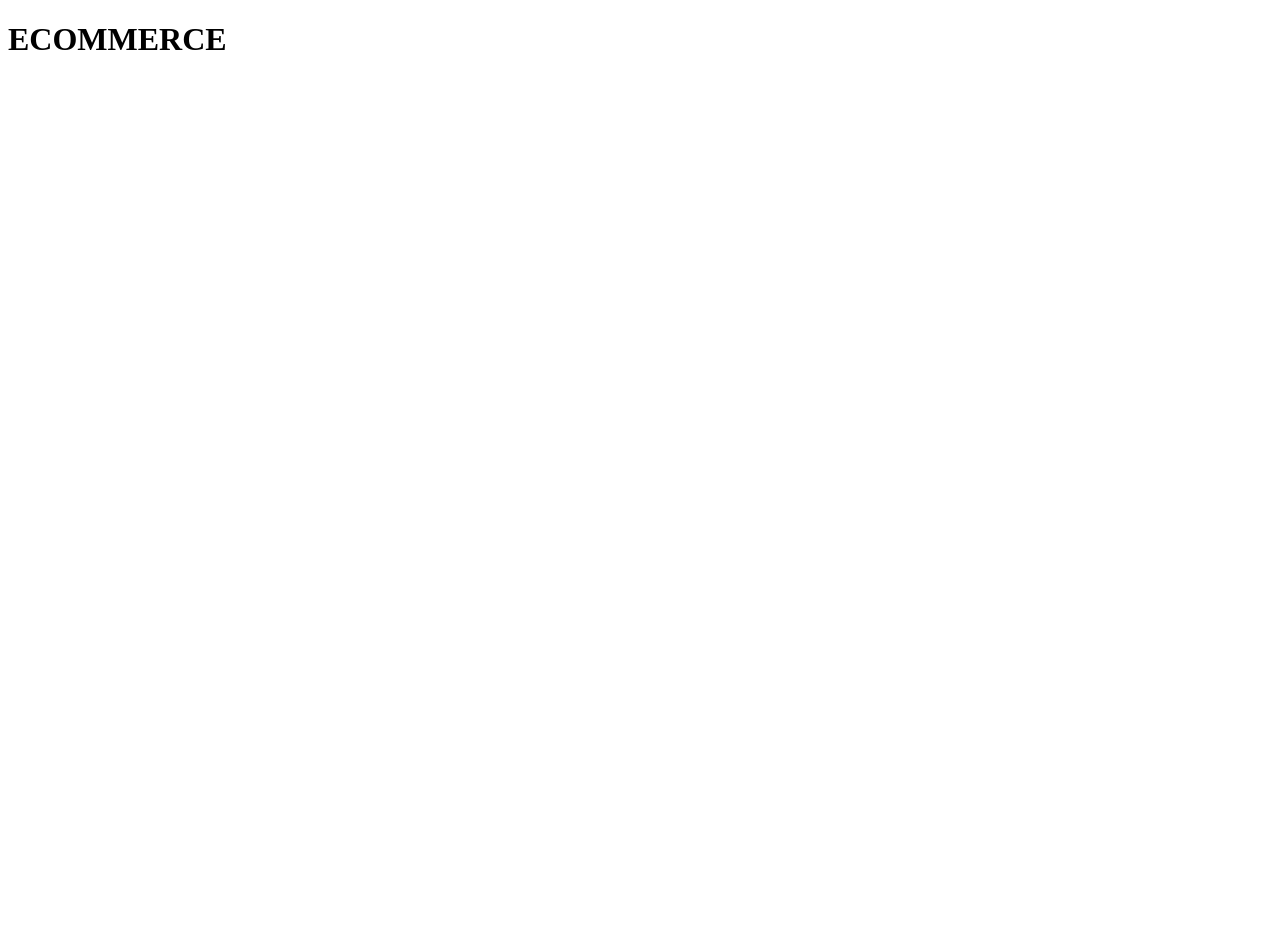
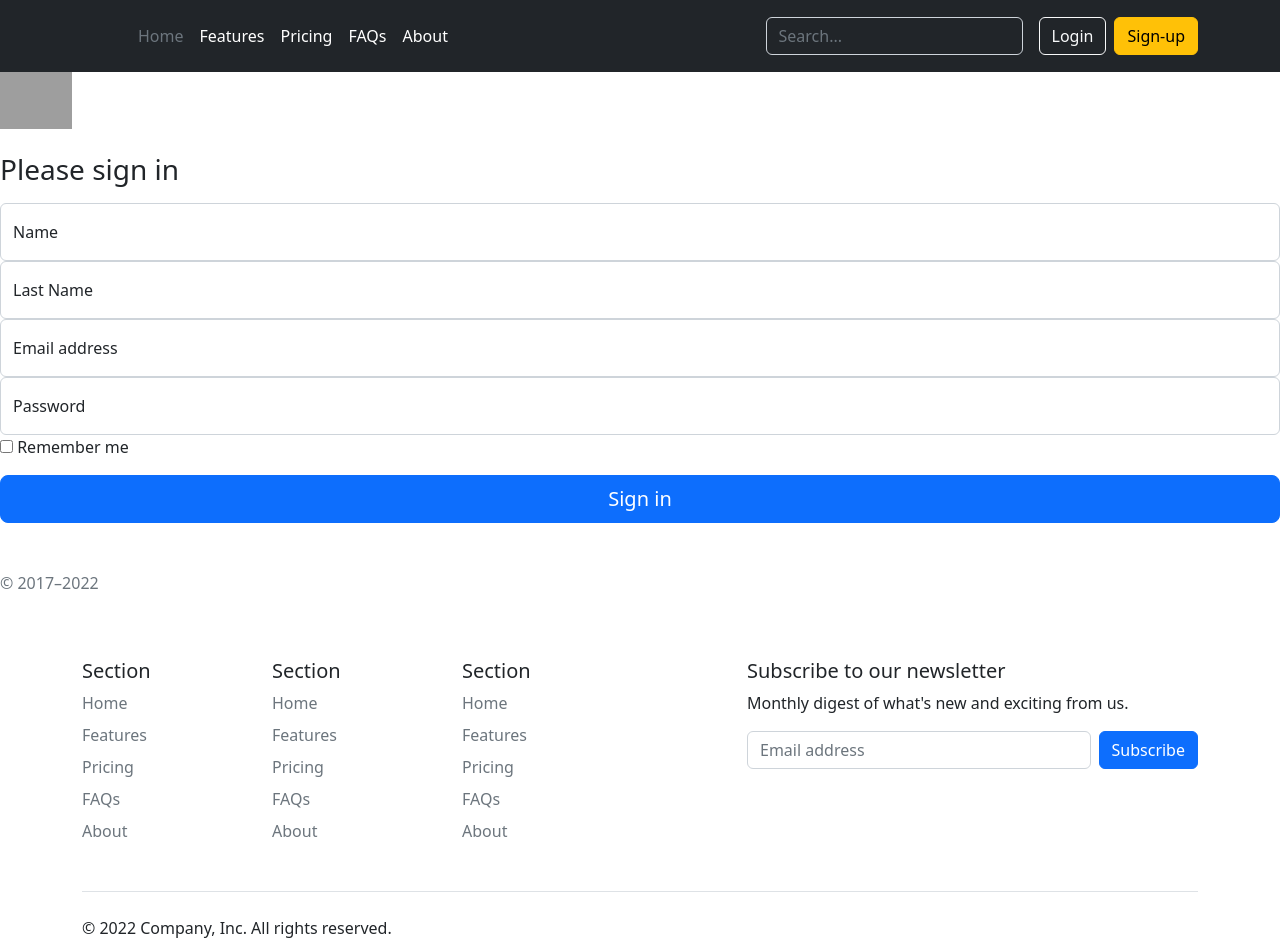
Before and after one commit to LeccStar/e-commerce-frontend, a React (Create React App) app: page /account in a window 1280 px wide. Shown: the top 952 px of the page. Before the commit the page ends 800 px from the top, so only its background shows below. Built offline with nearby package versions, Linux system fonts and the light colour scheme; grey boxes are pictures that could not be loaded.

Commit message:
creates account form

```diff
--- a/src/App.js
+++ b/src/App.js
@@ -1,8 +1,15 @@
+import { BrowserRouter } from "react-router-dom";
+import AppRouter from "./router/AppRouter";
+import Footer from "./shared/Footer";
+import Navbar from "./shared/Navbar";
+
 function App() {
   return (
-    <div>
-      <h1>ECOMMERCE</h1>
-    </div>
+    <BrowserRouter>
+    <Navbar/>
+    <AppRouter/>
+    <Footer/>
+    </BrowserRouter>
   );
 }
 
--- a/src/components/Account/Account.jsx
+++ b/src/components/Account/Account.jsx
@@ -1,8 +1,60 @@
 import React from 'react'
+import { useState } from 'react'
+import Swal from 'sweetalert2'
+import 'bootstrap/dist/css/bootstrap.css'
+
 
 const Account = () => {
+
+  const [formulario, setFormulario] = useState({
+    name: "",
+    lastName: "",
+    email: "",
+    password: ""
+  });
+
+  const handleInputChange = (e) => {
+    setFormulario({
+      ...formulario,
+      [e.target.name]: e.target.value
+    })
+  }
+
+  const createUser = async (e) => {
+    e.preventDefault()
+  }
+
   return (
-    <div>Account</div>
+    <main className="form-signin w-100 m-auto">
+      <form onSubmit={createUser}>
+        <img className="mb-4" src="/docs/5.2/assets/brand/bootstrap-logo.svg" alt width={72} height={57} />
+        <h1 className="h3 mb-3 fw-normal">Please sign in</h1>
+        <div className="form-floating">
+          <input type="text" className="form-control" id="floatingInput" placeholder="Name" value={formulario.name} name="name" onChange={handleInputChange} />
+          <label htmlFor="floatingInput">Name</label>
+        </div>
+        <div className="form-floating">
+          <input type="text" className="form-control" id="floatingInput" placeholder="Last Name" value={formulario.lastName} name="lastName" onChange={handleInputChange} />
+          <label htmlFor="floatingInput">Last Name</label>
+        </div>
+        <div className="form-floating">
+          <input type="email" className="form-control" id="floatingInput" placeholder="name@example.com" value={formulario.email} name="email" onChange={handleInputChange} />
+          <label htmlFor="floatingInput">Email address</label>
+        </div>
+        <div className="form-floating">
+          <input type="password" className="form-control" id="floatingPassword" placeholder="Password" value={formulario.password} name="password" onChange={handleInputChange} />
+          <label htmlFor="floatingPassword">Password</label>
+        </div>
+        <div className="checkbox mb-3">
+          <label>
+            <input type="checkbox" defaultValue="remember-me" /> Remember me
+          </label>
+        </div>
+        <button className="w-100 btn btn-lg btn-primary" type="submit">Sign in</button>
+        <p className="mt-5 mb-3 text-muted">© 2017–2022</p>
+      </form>
+    </main>
+
   )
 }
 
--- a/src/components/LoadingButton/LoadingButton.jsx
+++ b/src/components/LoadingButton/LoadingButton.jsx
@@ -1,4 +1,6 @@
-import { Button, Spinner } from 'react-Bootstrap';
+import Button from 'react-bootstrap/Button';
+import Spinner from 'react-bootstrap/Spinner';
+
 
 const LoadingButton = (isLoading, text) => {
     return (
--- a/src/index.js
+++ b/src/index.js
@@ -1,6 +1,9 @@
 import React from 'react';
 import ReactDOM from 'react-dom/client';
 import App from './App';
+import 'bootstrap/dist/css/bootstrap.min.css';
+import 'bootstrap/dist/js/bootstrap.bundle.min'
+
 
 const root = ReactDOM.createRoot(document.getElementById('root'));
 root.render(
--- a/src/router/AppRouter.jsx
+++ b/src/router/AppRouter.jsx
@@ -12,7 +12,7 @@ const AppRouter = () => {
         <Route path='home' element={<Home/>}/>
         <Route path='products' element={<Product/>}/>
         <Route path='login' element={<Login/>}/>
-        <Route path='acccount' element={<Account/>}/>
+        <Route path='account' element={<Account/>}/>
         <Route path='/' element={<Navigate to="/home"/>}/>
         <Route path='*' element={<NotFound/>}/>
     </Routes>
--- a/src/shared/Footer.jsx
+++ b/src/shared/Footer.jsx
@@ -1,6 +1,61 @@
 const Footer = () => {
   return (
-    <div>Footer</div>
+<div className="container">
+  <footer className="py-5">
+    <div className="row">
+      <div className="col-6 col-md-2 mb-3">
+        <h5>Section</h5>
+        <ul className="nav flex-column">
+          <li className="nav-item mb-2"><a href="#" className="nav-link p-0 text-muted">Home</a></li>
+          <li className="nav-item mb-2"><a href="#" className="nav-link p-0 text-muted">Features</a></li>
+          <li className="nav-item mb-2"><a href="#" className="nav-link p-0 text-muted">Pricing</a></li>
+          <li className="nav-item mb-2"><a href="#" className="nav-link p-0 text-muted">FAQs</a></li>
+          <li className="nav-item mb-2"><a href="#" className="nav-link p-0 text-muted">About</a></li>
+        </ul>
+      </div>
+      <div className="col-6 col-md-2 mb-3">
+        <h5>Section</h5>
+        <ul className="nav flex-column">
+          <li className="nav-item mb-2"><a href="#" className="nav-link p-0 text-muted">Home</a></li>
+          <li className="nav-item mb-2"><a href="#" className="nav-link p-0 text-muted">Features</a></li>
+          <li className="nav-item mb-2"><a href="#" className="nav-link p-0 text-muted">Pricing</a></li>
+          <li className="nav-item mb-2"><a href="#" className="nav-link p-0 text-muted">FAQs</a></li>
+          <li className="nav-item mb-2"><a href="#" className="nav-link p-0 text-muted">About</a></li>
+        </ul>
+      </div>
+      <div className="col-6 col-md-2 mb-3">
+        <h5>Section</h5>
+        <ul className="nav flex-column">
+          <li className="nav-item mb-2"><a href="#" className="nav-link p-0 text-muted">Home</a></li>
+          <li className="nav-item mb-2"><a href="#" className="nav-link p-0 text-muted">Features</a></li>
+          <li className="nav-item mb-2"><a href="#" className="nav-link p-0 text-muted">Pricing</a></li>
+          <li className="nav-item mb-2"><a href="#" className="nav-link p-0 text-muted">FAQs</a></li>
+          <li className="nav-item mb-2"><a href="#" className="nav-link p-0 text-muted">About</a></li>
+        </ul>
+      </div>
+      <div className="col-md-5 offset-md-1 mb-3">
+        <form>
+          <h5>Subscribe to our newsletter</h5>
+          <p>Monthly digest of what's new and exciting from us.</p>
+          <div className="d-flex flex-column flex-sm-row w-100 gap-2">
+            <label htmlFor="newsletter1" className="visually-hidden">Email address</label>
+            <input id="newsletter1" type="text" className="form-control" placeholder="Email address" />
+            <button className="btn btn-primary" type="button">Subscribe</button>
+          </div>
+        </form>
+      </div>
+    </div>
+    <div className="d-flex flex-column flex-sm-row justify-content-between py-4 my-4 border-top">
+      <p>© 2022 Company, Inc. All rights reserved.</p>
+      <ul className="list-unstyled d-flex">
+        <li className="ms-3"><a className="link-dark" href="#"><svg className="bi" width={24} height={24}><use xlinkHref="#twitter" /></svg></a></li>
+        <li className="ms-3"><a className="link-dark" href="#"><svg className="bi" width={24} height={24}><use xlinkHref="#instagram" /></svg></a></li>
+        <li className="ms-3"><a className="link-dark" href="#"><svg className="bi" width={24} height={24}><use xlinkHref="#facebook" /></svg></a></li>
+      </ul>
+    </div>
+  </footer>
+</div>
+
   )
 }
 
```
